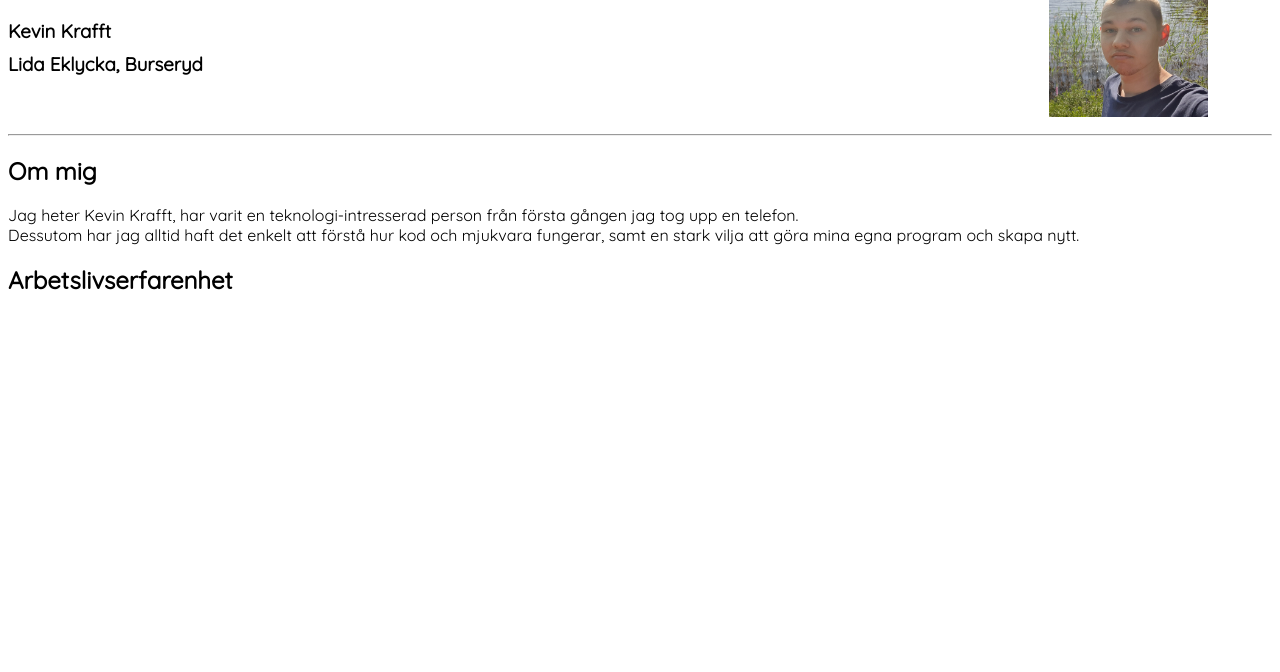
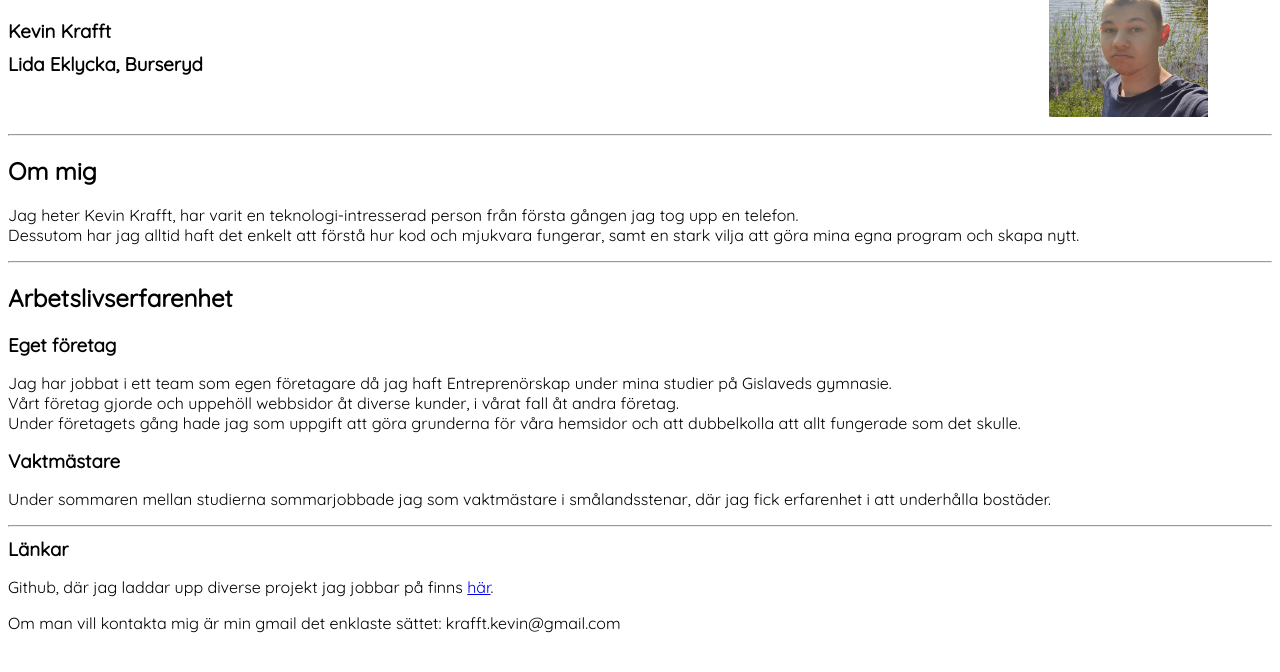
Before and after one commit to HexObsidian/CV, a plain HTML site: page index.html in a window 1280 px wide. Shown: the part 64-736 px from the top of the page. Drawn offline with Linux system fonts and the light colour scheme.

Commit message:
sista texten samt länkar på plats.

```diff
--- a/index.html
+++ b/index.html
@@ -19,8 +19,18 @@
     <p>Jag heter Kevin Krafft, har varit en teknologi-intresserad person från första gången jag tog upp en telefon. <br>
        Dessutom har jag alltid haft det enkelt att förstå hur kod och mjukvara fungerar, samt en stark vilja att göra mina egna program och skapa nytt.
     </p>
+    <hr>
     <h2>Arbetslivserfarenhet</h2>
-    <h3></h3>
+    <h3>Eget företag</h3>
+    <p>Jag har jobbat i ett team som egen företagare då jag haft Entreprenörskap under mina studier på Gislaveds gymnasie.<br>
+        Vårt företag gjorde och uppehöll webbsidor åt diverse kunder, i vårat fall åt andra företag. <br>
+        Under företagets gång hade jag som uppgift att göra grunderna för våra hemsidor och att dubbelkolla att allt fungerade som det skulle.</p>
+    <h3>Vaktmästare</h3>
+    <p>Under sommaren mellan studierna sommarjobbade jag som vaktmästare i smålandsstenar, där jag fick erfarenhet i att underhålla bostäder.</p>
+    <hr>
+    <h3>Länkar</h3>
+    <p>Github, där jag laddar upp diverse projekt jag jobbar på finns <a href="https://github.com/HexObsidian">här</a>.</p>
+    <p>Om man vill kontakta mig är min gmail det enklaste sättet: krafft.kevin@gmail.com</p>
 </body>
 <link rel="stylesheet" href="./stylesheet.css">
 </html>
--- a/stylesheet.css
+++ b/stylesheet.css
@@ -2,10 +2,6 @@
 
 
 .mainfont {
-    font-family: 'Quicksand', sans-serif;
-}
-
-.secondaryfont {
     font-family: 'Quicksand', sans-serif;
 }
 
```
